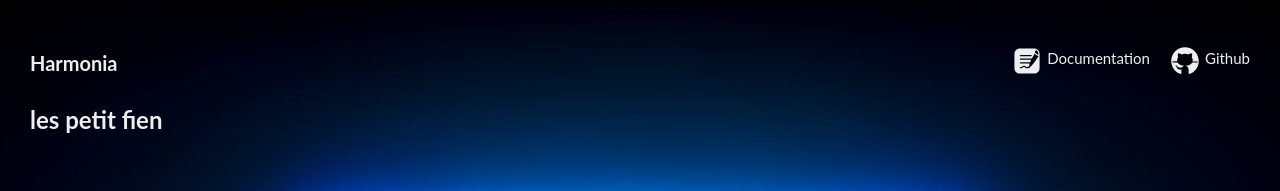
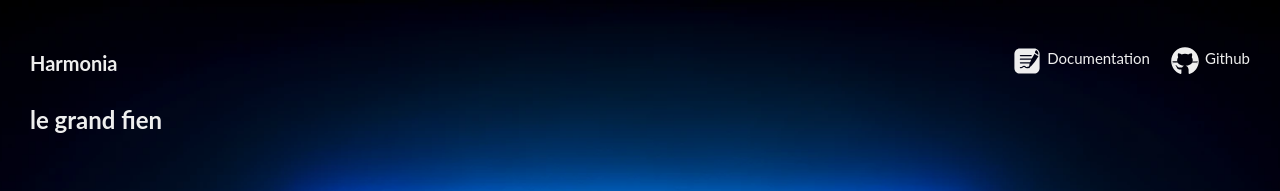
Before and after one commit to BrebG/js-toulouse-p2-open_souls, a React (Vite) app in the folder client/: page / in a window 1280 px wide. Shown: the top 191 px of the page. Built offline with nearby package versions, Linux system fonts and the light colour scheme.

Commit message:
fix: title of the big chien dog

```diff
--- a/client/src/App.jsx
+++ b/client/src/App.jsx
@@ -5,7 +5,7 @@ function App() {
     <main className="container">
       <header>
         <h1 className="logo">Harmonia</h1>
-        <h2> les petit fien</h2>
+        <h2> le grand fien</h2>
 
       </header>
 
```
